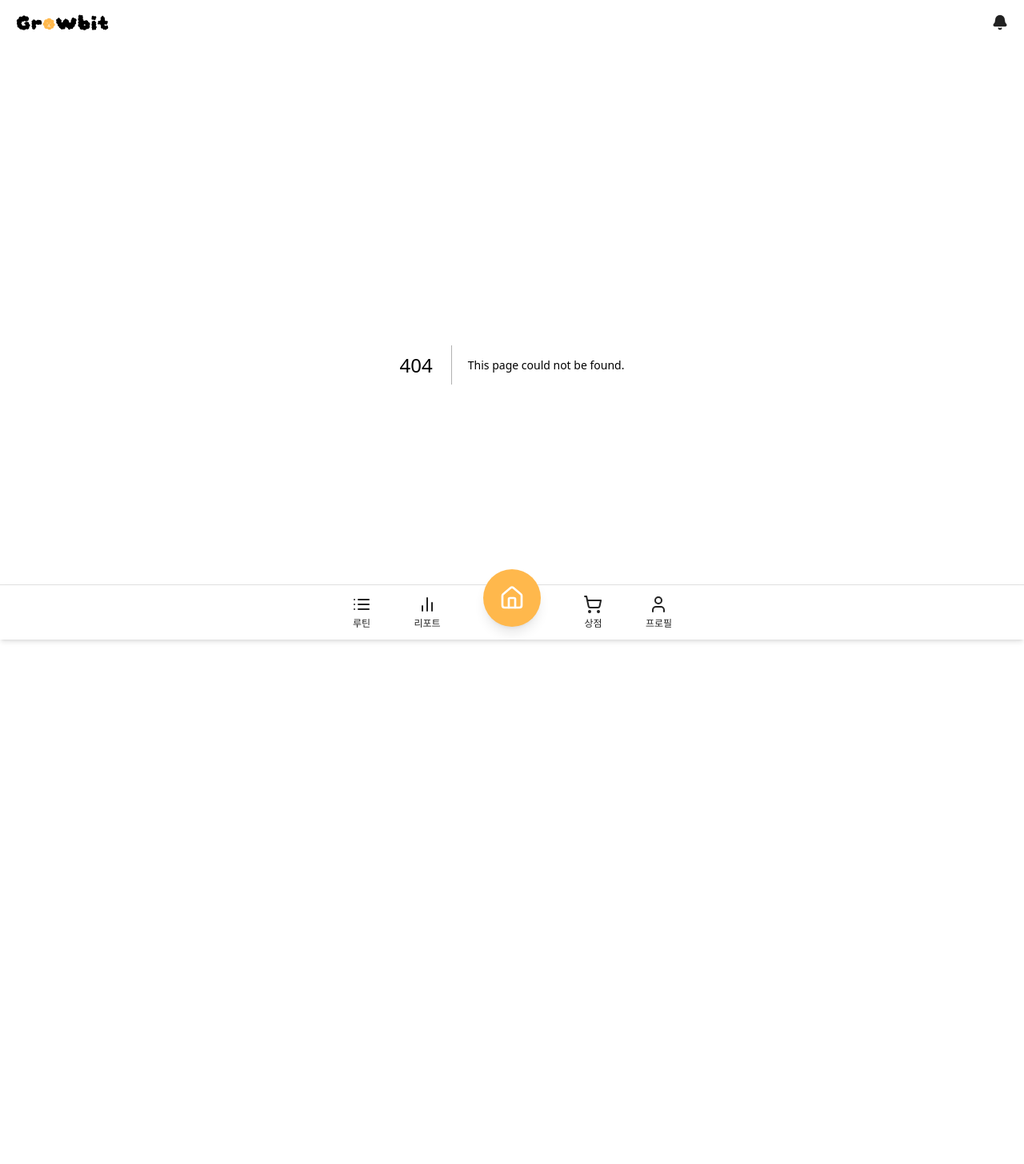
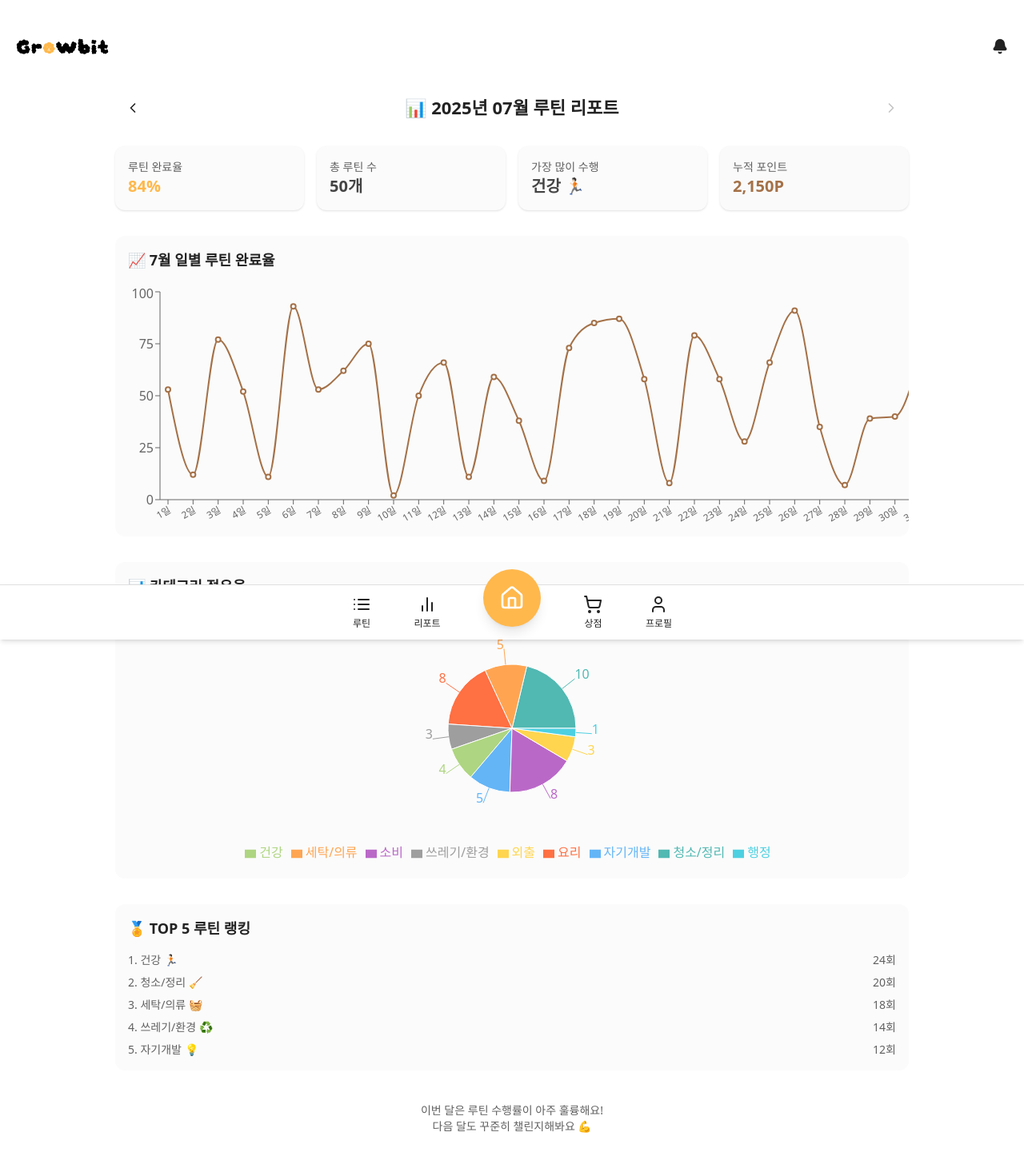
Before and after one commit to prgrms-web-devcourse-final-project/WBE4_5_GCC_FE, a Next.js app: page /report in a window 1280 px wide. Before the commit this address had no page. Shown: the top 1456 px of the page at 80% size. Before the commit the page ends 966 px from the top, so only its background shows below. Built offline with nearby package versions, Linux system fonts and the light colour scheme.

Commit message:
💄 Style: 리포트 페이지 퍼블리싱

```diff
--- a/package.json
+++ b/package.json
@@ -23,6 +23,7 @@
     "react-daum-postcode": "^3.2.0",
     "react-dom": "^19.0.0",
     "react-spinners": "^0.17.0",
+    "recharts": "^3.1.0",
     "tailwind-merge": "^3.3.1",
     "zustand": "^5.0.6"
   },
--- /dev/null
+++ b/src/app/components/report/CategoryDistributionChart.tsx
@@ -0,0 +1,63 @@
+'use client';
+
+import {
+  PieChart,
+  Pie,
+  Cell,
+  ResponsiveContainer,
+  Tooltip,
+  Legend,
+} from 'recharts';
+
+const data = [
+  { name: '청소/정리', value: 10 },
+  { name: '세탁/의류', value: 5 },
+  { name: '요리', value: 8 },
+  { name: '쓰레기/환경', value: 3 },
+  { name: '건강', value: 4 },
+  { name: '자기개발', value: 5 },
+  { name: '소비', value: 8 },
+  { name: '외출', value: 3 },
+  { name: '행정', value: 1 },
+];
+
+const COLORS = [
+  '#51B8B2',
+  '#FFA552',
+  '#FF7043',
+  '#9E9E9E',
+  '#AED581',
+  '#64B5F6',
+  '#BA68C8',
+  '#FFD54F',
+  '#4DD0E1',
+];
+
+export default function CategoryDistributionChart() {
+  return (
+    <div className="bg-[#fbfbfb] p-4 rounded-xl mb-8">
+      <h3 className="text-lg font-semibold text-[#222222] mb-4">
+        📊 카테고리 점유율
+      </h3>
+      <ResponsiveContainer width="100%" height={320}>
+        <PieChart>
+          <Pie
+            data={data}
+            dataKey="value"
+            nameKey="name"
+            cx="50%"
+            cy="50%"
+            outerRadius={80}
+            label
+          >
+            {data.map((entry, index) => (
+              <Cell key={`cell-${index}`} fill={COLORS[index % COLORS.length]} />
+            ))}
+          </Pie>
+          <Tooltip />
+          <Legend />
+        </PieChart>
+      </ResponsiveContainer>
+    </div>
+  );
+}
--- /dev/null
+++ b/src/app/components/report/CompletionRateChart.tsx
@@ -0,0 +1,49 @@
+'use client';
+
+import {
+  LineChart,
+  Line,
+  XAxis,
+  YAxis,
+  Tooltip,
+  ResponsiveContainer,
+} from 'recharts';
+
+const data = Array.from({ length: 31 }, (_, i) => ({
+  day: `${i + 1}일`,
+  percent: Math.floor(Math.random() * 100),
+}));
+
+export default function CompletionRateChart() {
+  return (
+    <div className="mb-8 rounded-xl bg-[#fbfbfb] p-4 overflow-x-auto">
+      <h3 className="mb-4 text-lg font-semibold text-[#222222]">
+        📈 7월 일별 루틴 완료율
+      </h3>
+      <ResponsiveContainer width={1000} height={300}>
+        <LineChart
+          data={data}
+          margin={{ top: 10, right: 0, left: -20, bottom: 0 }}
+        >
+          <XAxis
+            dataKey="day"
+            interval={0}
+            padding={{ left: 10, right: 10 }}
+            tick={{ fontSize: 12 }}
+            angle={-30}
+            textAnchor="end"
+          />
+          <YAxis domain={[0, 100]} />
+          <Tooltip />
+          <Line
+            type="monotone"
+            dataKey="percent"
+            stroke="#A47148"
+            strokeWidth={2}
+            dot={{ r: 3 }}
+          />
+        </LineChart>
+      </ResponsiveContainer>
+    </div>
+  );
+}
--- /dev/null
+++ b/src/app/components/report/MonthSummary.tsx
@@ -0,0 +1,22 @@
+export default function MonthSummary() {
+  return (
+    <div className="grid grid-cols-2 md:grid-cols-4 gap-4 mb-8">
+      <div className="bg-[#fbfbfb] rounded-xl p-4 shadow-sm">
+        <p className="text-sm text-[#616161]">루틴 완료율</p>
+        <p className="text-xl font-bold text-[#FFB84C]">84%</p>
+      </div>
+      <div className="bg-[#fbfbfb] rounded-xl p-4 shadow-sm">
+        <p className="text-sm text-[#616161]">총 루틴 수</p>
+        <p className="text-xl font-bold text-[#444444]">50개</p>
+      </div>
+      <div className="bg-[#fbfbfb] rounded-xl p-4 shadow-sm">
+        <p className="text-sm text-[#616161]">가장 많이 수행</p>
+        <p className="text-xl font-bold text-[#444444]">건강 🏃🏻</p>
+      </div>
+      <div className="bg-[#FAFAFA] rounded-xl p-4 shadow-sm">
+        <p className="text-sm text-[#616161]">누적 포인트</p>
+        <p className="text-xl font-bold text-[#A47148]">2,150P</p>
+      </div>
+    </div>
+  );
+}
--- /dev/null
+++ b/src/app/components/report/ReportLayout.tsx
@@ -0,0 +1,61 @@
+'use client';
+
+import { ReactNode } from 'react';
+import { ChevronLeft, ChevronRight } from 'lucide-react';
+
+interface ReportLayoutProps {
+  children: ReactNode;
+  title: string;
+  months: string[];
+  selectedIndex: number;
+  onChange: (index: number) => void;
+}
+
+export default function ReportLayout({
+  children,
+  title,
+  months,
+  selectedIndex,
+  onChange,
+}: ReportLayoutProps) {
+  return (
+    <section className="w-full max-w-5xl mx-auto px-4 py-8">
+      <div className="flex items-center justify-between mb-8">
+        <button
+          onClick={() => onChange(selectedIndex - 1)}
+          disabled={selectedIndex === 0}
+          className={`px-3 ${selectedIndex === 0
+            ? 'text-[#c4c4c4] cursor-not-allowed'
+            : 'text-[#222222] hover:bg-[#fbfbfb]'
+            }`}
+          aria-label="이전 달"
+        >
+          <ChevronLeft size={20} />
+        </button>
+
+        <h3 className="text-[22px] font-bold text-[#222222]">
+          📊 {title}
+        </h3>
+
+        <button
+          onClick={() => onChange(selectedIndex + 1)}
+          disabled={selectedIndex === months.length - 1}
+          className={`px-3 ${selectedIndex === months.length - 1
+            ? 'text-[#c4c4c4] cursor-not-allowed'
+            : 'text-[#222222] hover:bg-[#fbfbfb]'
+            }`}
+          aria-label="다음 달"
+        >
+          <ChevronRight size={20} />
+        </button>
+      </div>
+
+      {children}
+
+      <div className="mt-10 text-center text-sm text-[#616161]">
+        이번 달은 루틴 수행률이 아주 훌륭해요! <br />
+        다음 달도 꾸준히 챌린지해봐요 💪
+      </div>
+    </section>
+  );
+}
--- /dev/null
+++ b/src/app/components/report/TopRoutineRanking.tsx
@@ -0,0 +1,30 @@
+const topRoutines = [
+  { name: '건강 🏃🏻', count: 24 },
+  { name: '청소/정리 🧹', count: 20 },
+  { name: '세탁/의류 🧺', count: 18 },
+  { name: '쓰레기/환경 ♻️', count: 14 },
+  { name: '자기개발 💡', count: 12 },
+];
+
+export default function TopRoutineRanking() {
+  return (
+    <div className="bg-[#fbfbfb] p-4 rounded-xl mb-8">
+      <h3 className="text-lg font-semibold text-[#222222] mb-4">
+        🏅 TOP 5 루틴 랭킹
+      </h3>
+      <ul className="space-y-2">
+        {topRoutines.map((routine, i) => (
+          <li
+            key={routine.name}
+            className="flex justify-between text-sm text-[#616161]"
+          >
+            <span>
+              {i + 1}. {routine.name}
+            </span>
+            <span>{routine.count}회</span>
+          </li>
+        ))}
+      </ul>
+    </div>
+  );
+}
--- /dev/null
+++ b/src/app/report/page.tsx
@@ -0,0 +1,31 @@
+'use client';
+
+import { useState } from 'react';
+import ReportLayout from '@/app/components/report/ReportLayout';
+import MonthSummary from '@/app/components/report/MonthSummary';
+import CompletionRateChart from '@/app/components/report/CompletionRateChart';
+import CategoryDistributionChart from '@/app/components/report/CategoryDistributionChart';
+import TopRoutineRanking from '@/app/components/report/TopRoutineRanking';
+
+const months = ['2025-05', '2025-06', '2025-07'];
+
+export default function ReportPage() {
+  const [selectedIndex, setSelectedIndex] = useState(months.length - 1);
+
+  const yearMonth = months[selectedIndex];
+  const title = `${yearMonth.slice(0, 4)}년 ${yearMonth.slice(5)}월 루틴 리포트`;
+
+  return (
+    <ReportLayout
+      title={title}
+      months={months}
+      selectedIndex={selectedIndex}
+      onChange={setSelectedIndex}
+    >
+      <MonthSummary />
+      <CompletionRateChart />
+      <CategoryDistributionChart />
+      <TopRoutineRanking />
+    </ReportLayout>
+  );
+}
```
Also changed, not shown: 1 other file (tests, documents, lock files or other folders).
